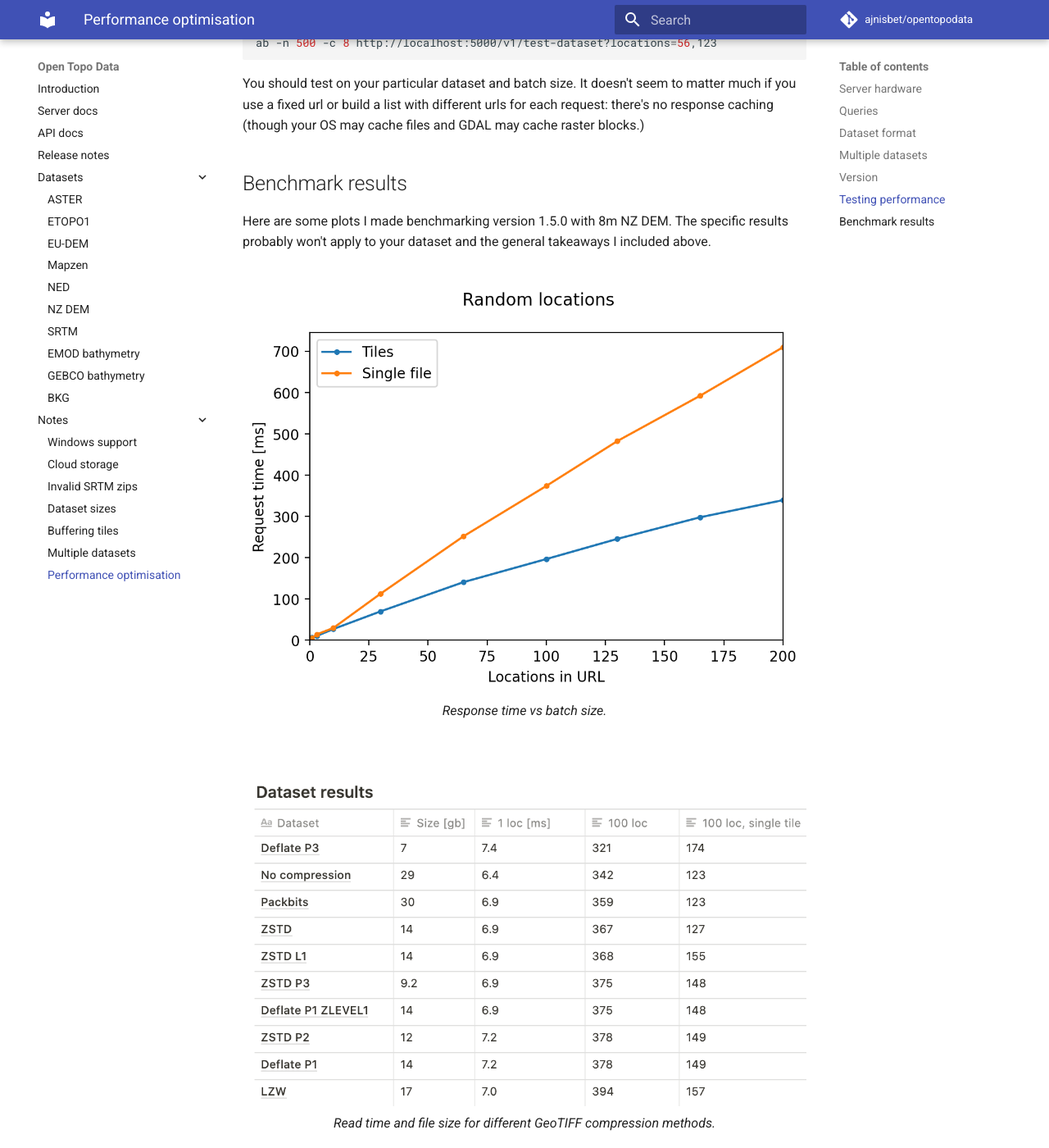
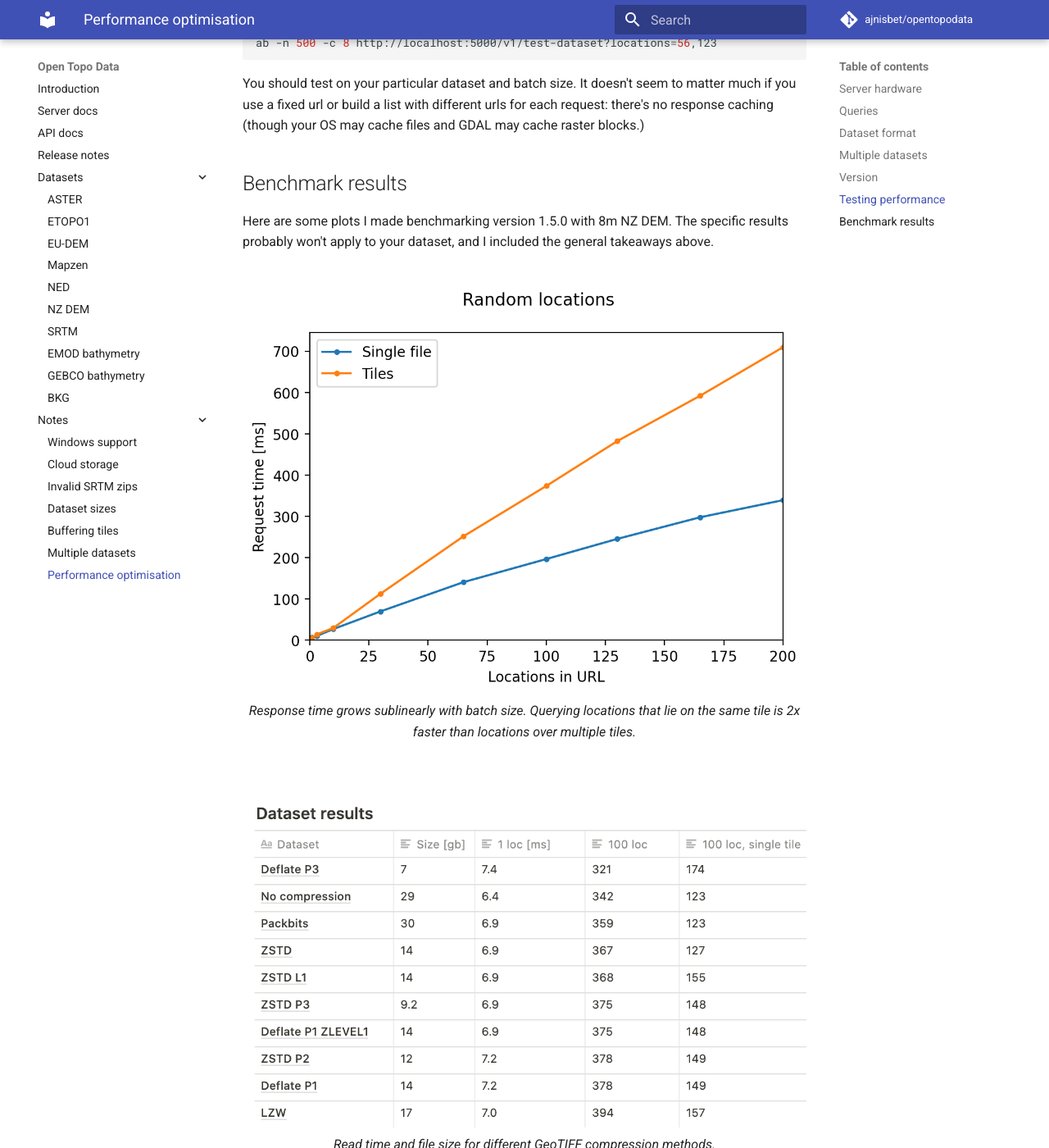
Before and after one commit to ajnisbet/opentopodata, an MkDocs documentation site: the page built from docs/notes/performance-optimisation.md, in a window 1280 px wide and 1400 px high, scrolled down 1942 px. Shown: the whole window at 82% size. Built offline with MkDocs 1.6.1 and Material for MkDocs 9.7.7, drawn with Linux system fonts in a browser that asks for light colours; comment, search, counter and statistics services are not loaded.

Commit message:
Finish peformance post

```diff
--- a/docs/notes/performance-optimisation.md
+++ b/docs/notes/performance-optimisation.md
@@ -27,9 +27,9 @@ A request spends 90% of its time reading the dataset, so the format your raster
 
 The most optimal way to store rasters depends heavily on the dataset, but here's some rules of thumb:
 
-* *Tile size* Files around 2,000 to 20,000 are pixels square are good. Too small and you end up opening lots of files for batch requests; too large and read time is slower.
-* *Format* Actually this one is clear: use GeoTIFFs. I haven't found anything faster (supported by GDAL) for any of the datasets in the public API.
-* *Compression* GDAL options
+* **Tile size** Files around 2,000 to 20,000 are pixels square are good. Too small and you end up opening lots of files for batch requests; too large and read time is slower.
+* **Format** Actually this one is clear: use GeoTIFFs. I haven't found anything faster (supported by GDAL) for any of the datasets in the public API.
+* **Compression** GDAL options
 	* `-co PREDICTOR=1` is often fastest to read, though can make files larger.
 	* `-co COMPRESS=DEFLATE` is often fastest to read, though can be larger than `lzw` and `zstd` especially for floating point data.
 	* `-co ZLEVEL=1` gives a small read performance boost, makes writing noticeably faster, while barely increasing size.
@@ -67,13 +67,13 @@ You should test on your particular dataset and batch size. It doesn't seem to ma
 
 ## Benchmark results
 
-Here are some plots I made benchmarking version 1.5.0 with 8m NZ DEM. The specific results probably won't apply to your dataset and the general takeaways I included above.
+Here are some plots I made benchmarking version 1.5.0 with 8m NZ DEM. The specific results probably won't apply to your dataset, and I included the general takeaways above.
 
 
 <p style="text-align:center; padding: 1rem 0">
   <img src="/img/bench-random.png" alt="Random location benchmark">
   <br>
-  <em>Response time vs batch size.</em>
+  <em>Response time grows sublinearly with batch size. Querying locations that lie on the same tile is 2x faster than locations over multiple tiles.</em>
 </p>
 
 
```
Also changed, not shown: docs/img/bench-random.png.
